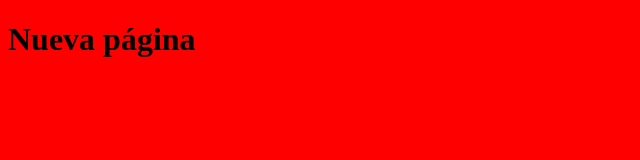
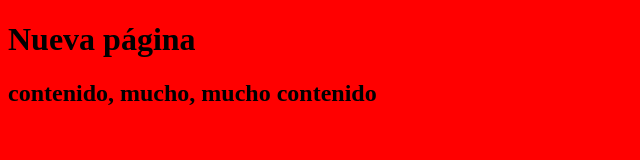
Before and after one commit to lbouzas/EjemploGit, a plain HTML site: page WebContent/otra.html in a window 1280 px wide. Shown: the whole page, without its empty margins (0-640 px from the left). Drawn offline with Linux system fonts and the light colour scheme.

Commit message:
agregar contenido

```diff
--- a/WebContent/otra.html
+++ b/WebContent/otra.html
@@ -6,5 +6,7 @@
 </head>
 <body bgcolor="red">
 <h1>Nueva página</h1>
+
+<h2>contenido, mucho, mucho contenido</h2>
 </body>
 </html>
```
